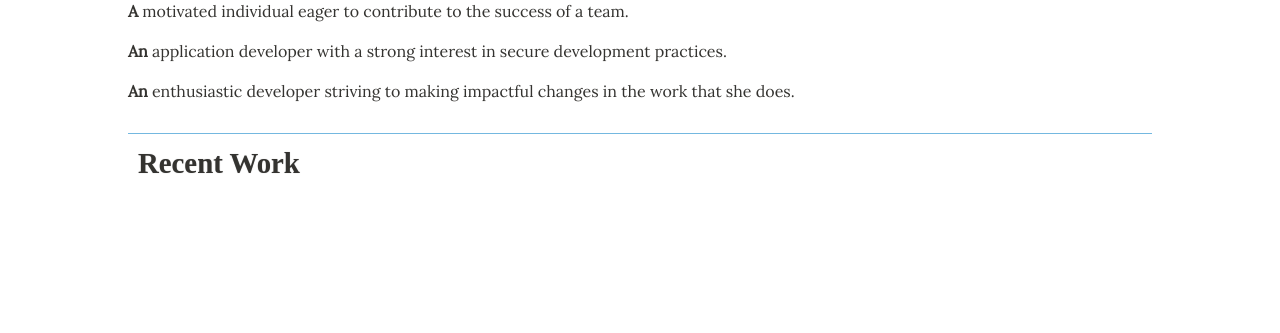
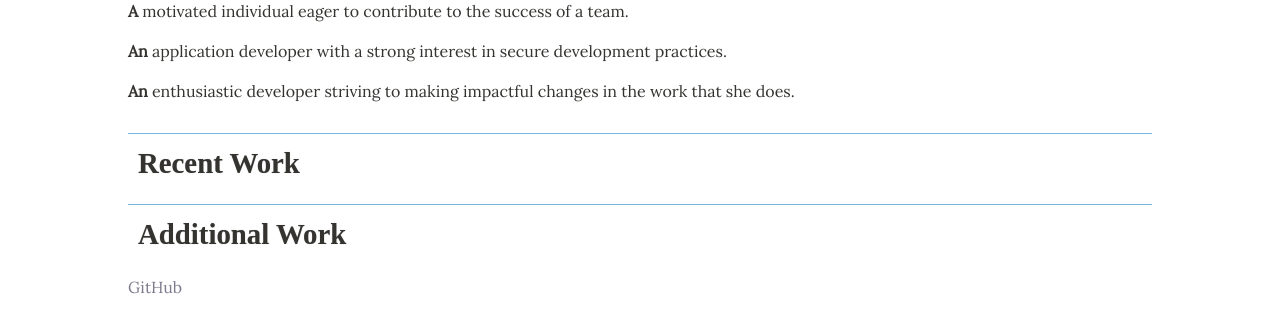
Before and after one commit to KaitlynDodds/KaitlynDodds.github.io, a PHP site: page / in a window 1280 px wide. Shown: the part 137-470 px from the top of the page. Run offline with PHP 8.4, Linux system fonts and the light colour scheme; some libraries are stand-ins or nearby versions; some web fonts are replaced.

Commit message:
added additional work section and github link

```diff
--- a/css/main.css
+++ b/css/main.css
@@ -77,7 +77,8 @@ a:hover {
 }
 
 .heading h1,
-.projects-heading h2 {
+.projects-heading h2,
+.additional-work-heading h2 {
 	text-shadow: 0px 0px 1px rgba(0,0,0,0.30);
 }
 
@@ -87,7 +88,8 @@ a:hover {
 	border-bottom: solid 1px #74B8E0;
 }
 
-.projects-heading h2 {
+.projects-heading h2,
+.additional-work-heading h2 {
 	text-align: center;
 	border-top: solid 1px #74B8E0;
 	padding-top: 13px;
@@ -193,12 +195,14 @@ a:hover {
 @media all and (min-width: 736px) {
 
 	.heading,
-	.projects-heading h2 {
+	.projects-heading h2,
+	.additional-work-heading h2 {
 		text-align: left;
 	}
 
 	.heading h1,
-	.projects-heading h2 {
+	.projects-heading h2,
+	.additional-work-heading h2 {
 		padding-left: 10px;
 	}
 
--- a/index.html
+++ b/index.html
@@ -11,6 +11,7 @@
 <body>
 	<div class="wrapper">
 
+		<!-- Intro and Summary Statement -->
 		<div class="heading">
 			<h1><span class="org-accent">K</span>aitlyn Dodds</h1>
 			<div>
@@ -34,6 +35,7 @@
 			</p>
 		</div>
 
+		<!-- Display Recent Projects (GitHub API) -->
 		<div class="project-list">
 
 			<div class="projects-heading">
@@ -42,6 +44,17 @@
 
 		</div>
 
+		<!-- Link to Additional Work (GitHub) -->
+		<div>
+			<div class="additional-work-heading">
+				<h2>Additional Work</h2>
+			</div>
+
+			<p>
+				<a href="https://github.com/KaitlynDodds">GitHub</a>
+			</p>
+		</div>
+
 	</div>
 	<script type="text/javascript" src="js/jquery-3.3.1.min.js"></script>
 	<script type="text/javascript" src="js/script.js"></script>
```
